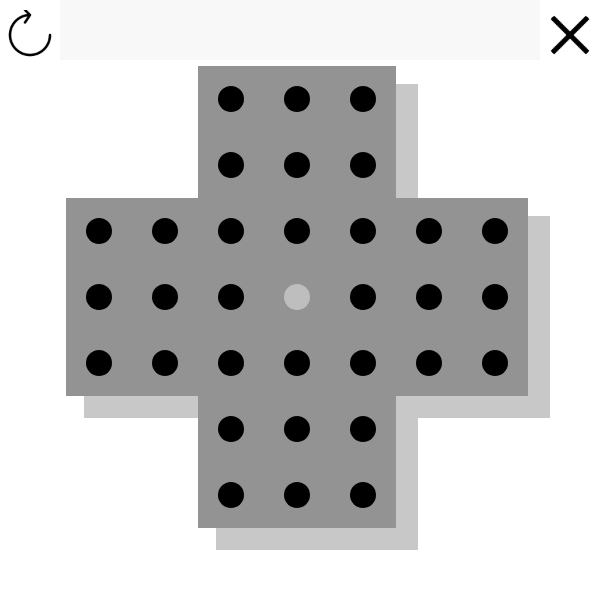
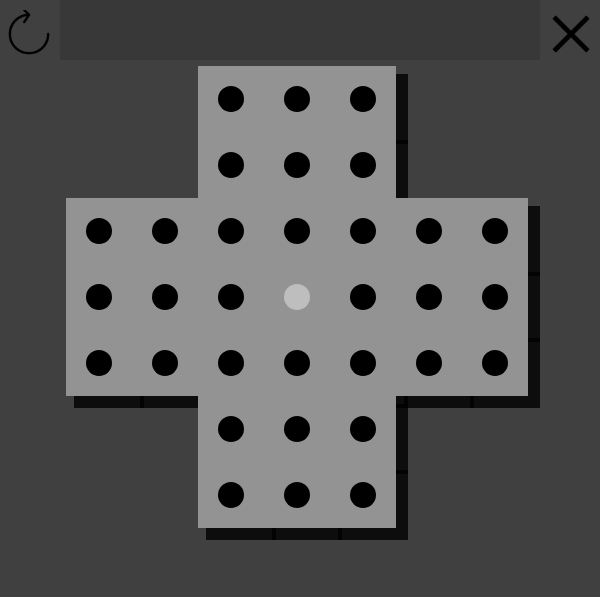
Before and after one commit to Blendan/Kugelhuepfen, an Electron app: page resources/app/index.html in a window 600 px wide. Drawn offline with Linux system fonts and the light colour scheme.

Commit message:
hintergrund ist nichtmehr weiß!!!!

```diff
--- a/resources/app/css/master.css
+++ b/resources/app/css/master.css
@@ -6,6 +6,7 @@ html, body {
   overflow: hidden;
   z-index: 1;
   background: none;
+  background: rgb(64, 64, 64);
 }
 
 nav {
@@ -21,7 +22,7 @@ nav {
   background: none;
   -webkit-app-region:drag;
   cursor: move;
-  background: rgba(217, 217, 217, 0.2);
+  background: rgba(26, 26, 26, 0.2);
   transition: all 0.3s;
 }
 
@@ -43,13 +44,9 @@ nav {
   margin: 0;
 }
 
-#spielfeld:hover .show {
-  box-shadow: 20px 20px 0 2px rgb(200, 200, 200);
-}
-
 .show {
   background: rgb(147, 147, 147);
-  box-shadow: 10px 10px 0 2px rgb(200, 200, 200);
+  box-shadow: 10px 10px 0 2px rgba(0, 0, 0, 0.8);
   transition: all 0.3s;
   margin: 0;
   padding: 0;
@@ -106,8 +103,8 @@ nav {
   position: fixed;
   right: 5px;
   top: 10px;
-  width: 50px;
-  height: 50px;
+  width: 8vmin;
+  height: 8vmin;
   background-image: url("../bilder/exit.png");
   background-repeat: no-repeat;
   background-size: cover;
@@ -119,8 +116,8 @@ nav {
   position: fixed;
   left: 5px;
   top: 10px;
-  width: 50px;
-  height: 50px;
+  width: 8vmin;
+  height: 8vmin;
   background-image: url("../bilder/relod.png");
   background-repeat: no-repeat;
   background-size: cover;
```
